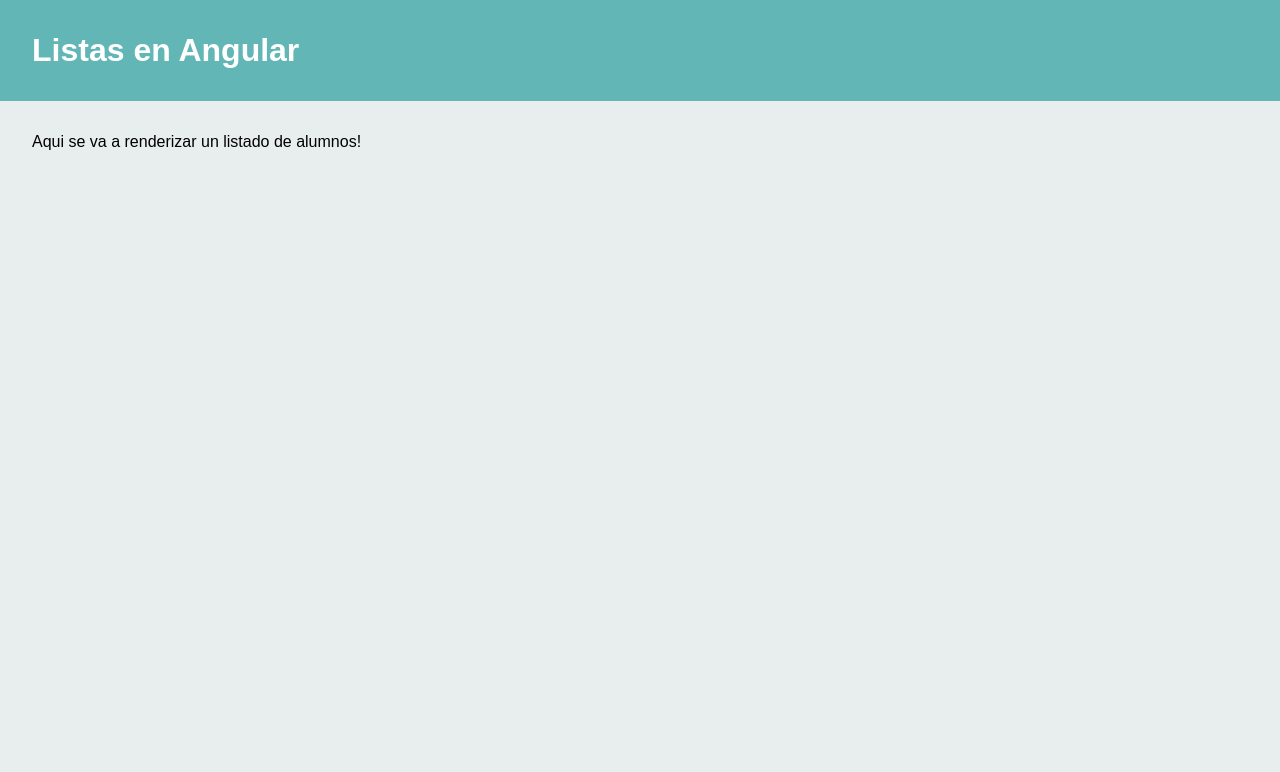
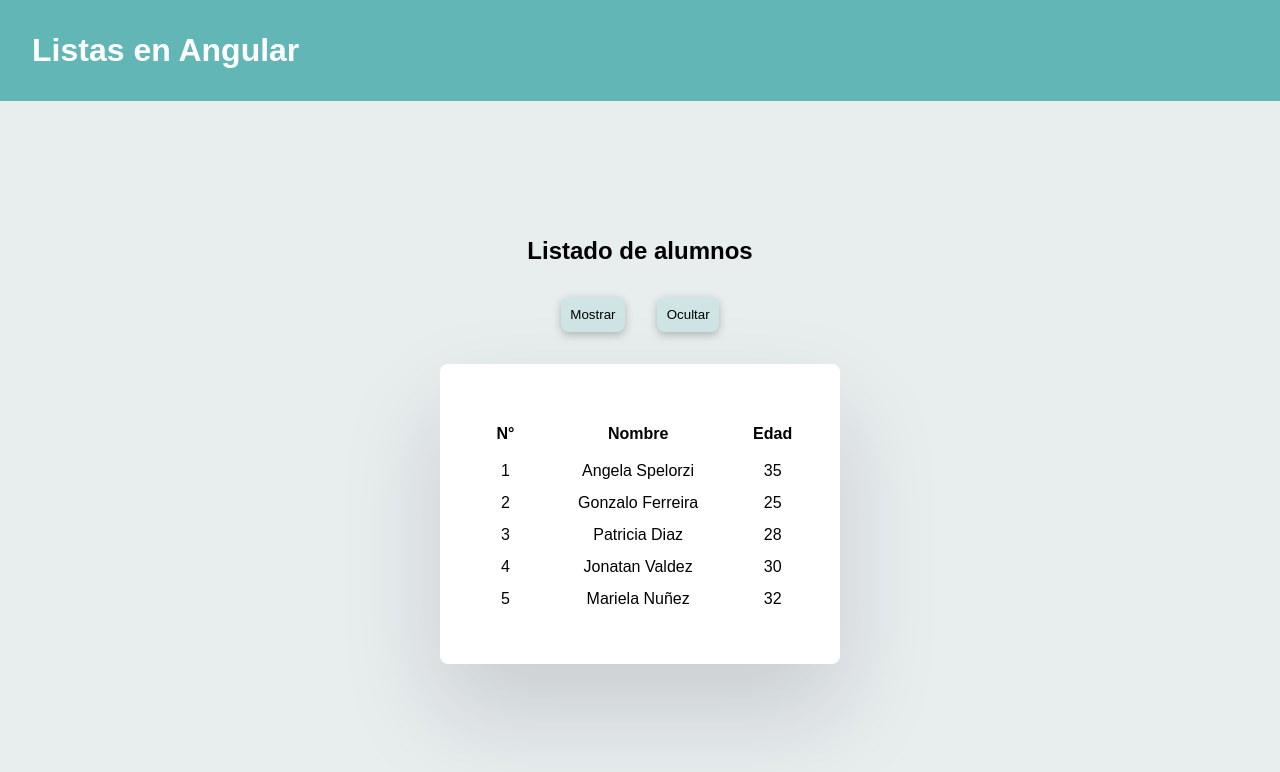
Before and after one commit to vevisvs/listas-angular, an Angular app: page / in a window 1280 px wide. Shown: the top 772 px of the page. Built offline with nearby package versions, Linux system fonts and the light colour scheme.

Commit message:
creacion de interface alumno, implementacion del ngfor y estilo

```diff
--- /dev/null
+++ b/src/app/alumno.ts
@@ -0,0 +1,4 @@
+export interface Alumno {
+  name: string;
+  age: number;
+}
--- a/src/app/main/main.component.css
+++ b/src/app/main/main.component.css
@@ -2,4 +2,59 @@
   padding: 2rem;
   background-color: rgb(232, 238, 238);
   height: calc(100vh - 101px);
+  display: flex;
+  flex-direction: column;
+  justify-content: center;
+  align-items: center;
 }
+
+p {
+  margin-bottom: 2rem;
+  text-align: center;
+  font-weight: 600;
+  font-size: 1.5rem;
+}
+
+.lists{
+  background-color: white;
+  box-shadow: rgba(17, 12, 46, 0.15) 0px 48px 100px 0px;
+  height: 300px;
+  width: 400px;
+  display: flex;
+  flex-direction: column;
+  justify-content: center;
+  align-items: center;
+  border-radius: 8px;
+}
+
+.ctn-config{
+  display: flex;
+  flex-direction: column;
+  justify-content: center;
+}
+
+.buttons{
+  display: flex;
+  justify-content: center;
+}
+
+button {
+  margin: 0 1rem 2rem 1rem;
+  padding: 0.6rem;
+  border-radius: 8px;
+  border: none;
+  background-color: rgb(207, 228, 228);
+  box-shadow: rgba(0, 0, 0, 0.24) 0px 3px 8px;
+  cursor: pointer;
+}
+
+th {
+  width: 150px;
+  height: 40px;
+}
+
+td {
+  width: 150px;
+  height: 30px;
+  text-align: center;
+}
--- a/src/app/main/main.component.html
+++ b/src/app/main/main.component.html
@@ -1,3 +1,28 @@
 <div class="ctn-main">
-  <p>Aqui se va a renderizar un listado de alumnos!</p>
+  <div class="ctn-config">
+    <p>Listado de alumnos</p>
+    <section class="buttons">
+      <button>Mostrar</button>
+      <button>Ocultar</button>
+    </section>
+  </div>
+  <main class="lists">
+    <!-- <ul>
+      <li *ngFor="let alumno of listOfStudents; let i = index">
+        {{i + 1}} - {{alumno.name}} - {{alumno.age}}
+      </li>
+    </ul> -->
+    <table>
+      <tr>
+        <th>N°</th>
+        <th>Nombre</th>
+        <th>Edad</th>
+      </tr>
+      <tr *ngFor="let alumno of listOfStudents; let i = index">
+        <td>{{i + 1}}</td>
+        <td>{{alumno.name}}</td>
+        <td>{{alumno.age}}</td>
+      </tr>
+    </table>
+  </main>
 </div>
--- a/src/app/main/main.component.ts
+++ b/src/app/main/main.component.ts
@@ -1,4 +1,5 @@
 import { Component } from '@angular/core';
+import { Alumno } from '../alumno';
 
 @Component({
   selector: 'app-main',
@@ -6,5 +7,11 @@
   styleUrls: ['./main.component.css']
 })
 export class MainComponent {
-
+  listOfStudents: Alumno[] = [
+    { name: "Angela Spelorzi", age: 35 },
+    { name: "Gonzalo Ferreira", age: 25 },
+    { name: "Patricia Diaz", age: 28 },
+    { name: "Jonatan Valdez", age: 30 },
+    { name: "Mariela Nuñez", age: 32 }
+  ]
 }
```
